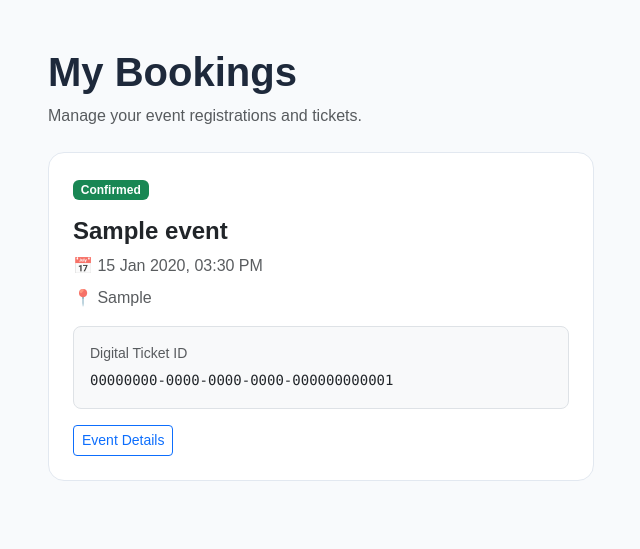
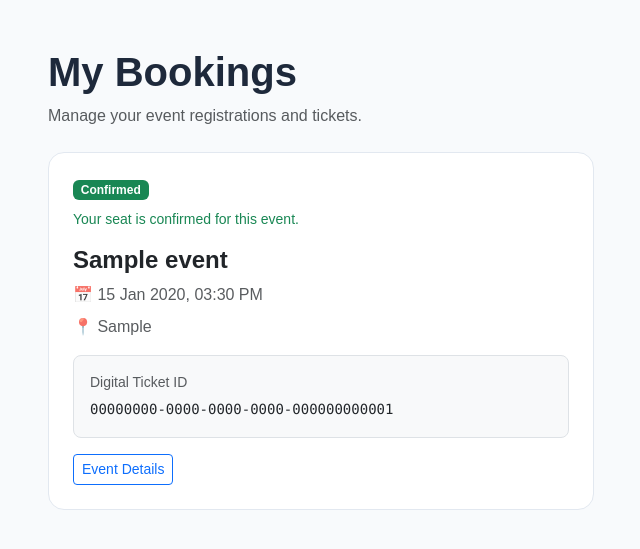
Before and after one commit to manav-jagtap/EventManagement, a Django app: template registrations/templates/registrations/my_bookings.html in a window 1280 px wide. Shown: the part 56-605 px from the top of the page, without its empty margins (34-674 px from the left). Run offline with Django 5.2, Linux system fonts and the light colour scheme; the template is opened without the code that fills it: values that come from a table or form of the project are taken from there, others are empty; tables that the repository leaves empty hold one stand-in row (values such as "Sample post").

Commit message:
style: improve booking status visibility

```diff
--- a/registrations/templates/registrations/my_bookings.html
+++ b/registrations/templates/registrations/my_bookings.html
@@ -25,6 +25,20 @@
                             {% endif %}">
                             {{ registration.get_status_display }}
                         </span>
+
+                        {% if registration.status == "confirmed" %}
+                            <p class="small text-success mt-2 mb-2">
+                                Your seat is confirmed for this event.
+                            </p>
+                        {% elif registration.status == "waitlisted" %}
+                            <p class="small text-warning mt-2 mb-2">
+                                You are currently on the waitlist.
+                            </p>
+                        {% else %}
+                            <p class="small text-muted mt-2 mb-2">
+                                This booking has been cancelled.
+                            </p>
+                        {% endif %}
 
                         <h4 class="fw-bold mt-3">
                             {{ registration.event.title }}
@@ -76,8 +90,9 @@
         {% empty %}
             <div class="col-12 text-center py-5">
                 <h4>No bookings yet</h4>
+
                 <p class="text-muted">
-                    Register for an event to see your tickets here.
+                    Register for an event to see your bookings here.
                 </p>
 
                 <a href="{% url 'event_list' %}" class="btn btn-primary">
```
